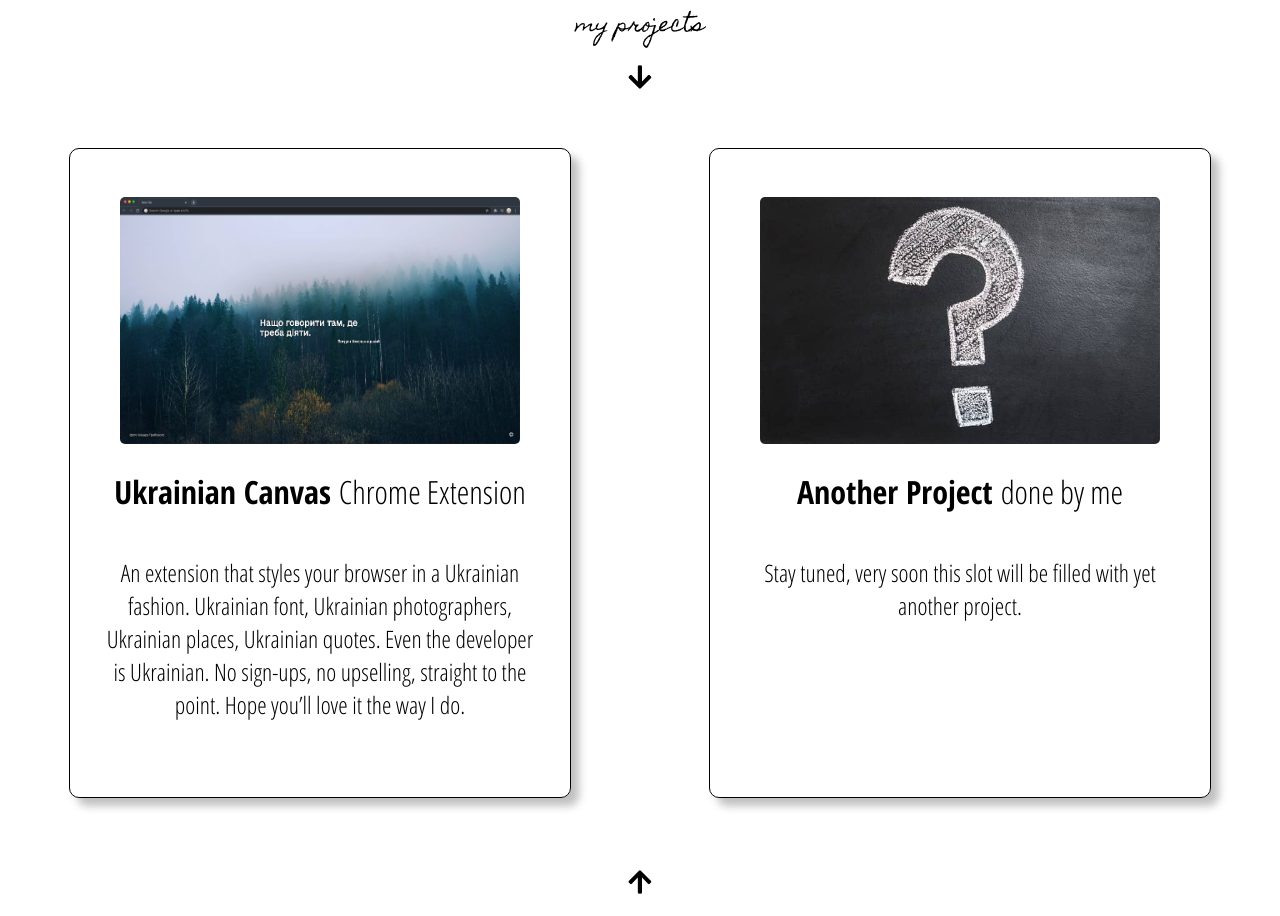
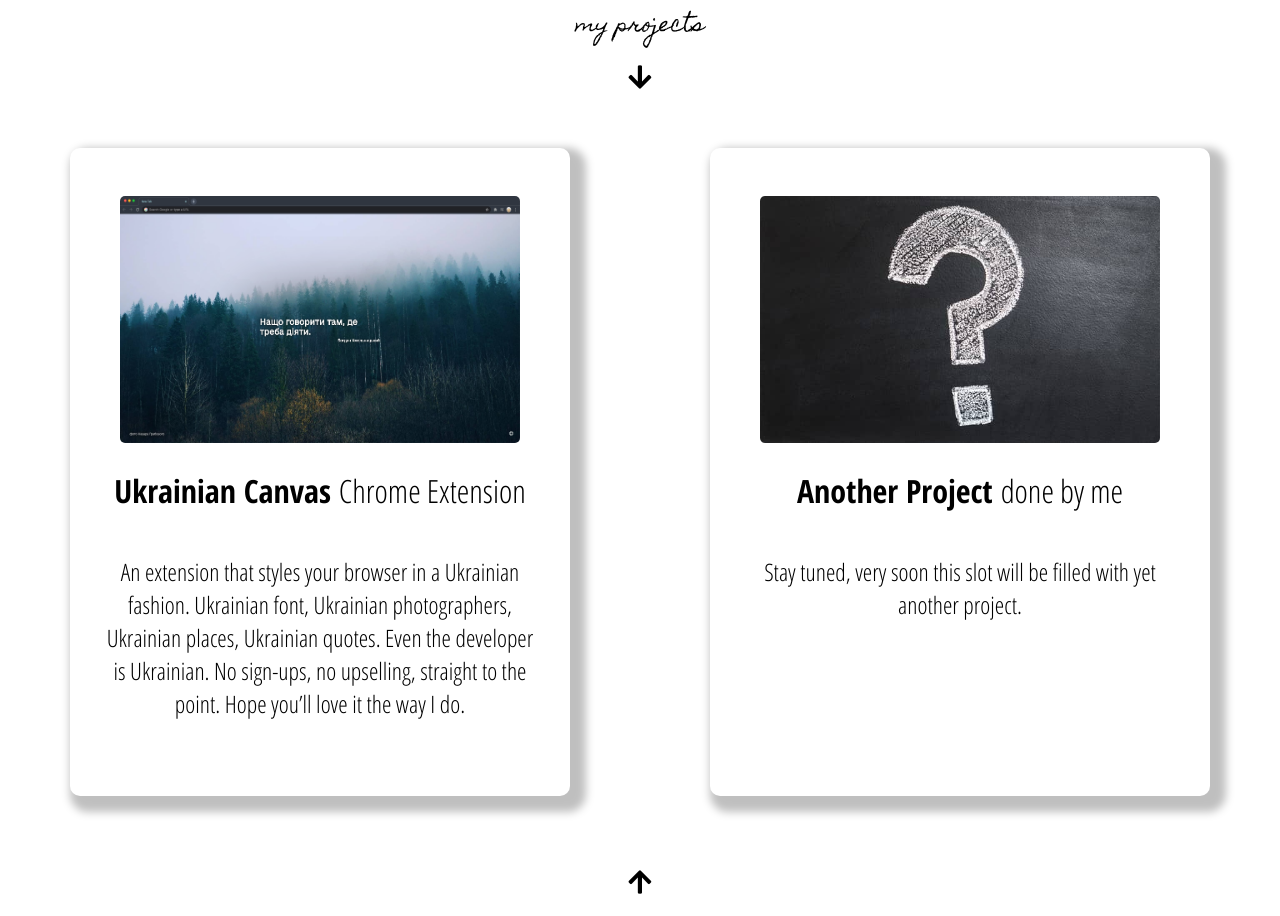
Before and after one commit to ThePlita/my-website, a PHP site: page / in a window 1280 px wide. Shown: the part 684-1600 px from the top of the page. Run offline with PHP 8.4, Linux system fonts and the light colour scheme; some libraries are stand-ins or nearby versions.

Commit message:
remove border

```diff
--- a/style.css
+++ b/style.css
@@ -171,9 +171,9 @@
   max-width: 1000px;
   width: 700px;
   height: 80vh;
-  border: 1px solid black;
+  /* border: 1px solid black; */
   border-radius: 10px;
-  box-shadow: 8px 8px 8px rgba(0, 0, 0, 0.25);
+  box-shadow: 8px 8px 8px 8px rgba(0, 0, 0, 0.25);
   transition: all 0.5s ease-in-out;
   color: black;
   display: flex;
@@ -529,15 +529,6 @@
     height: 769.6px;
   }
 
-  /* #second-section {
-    grid-template-columns: 1fr ;
-    justify-items: center;
-  } */
-
-  /* #second-project {
-    display: none;
-  } */
-
   /* Card  */
 
   .project-container {
```
